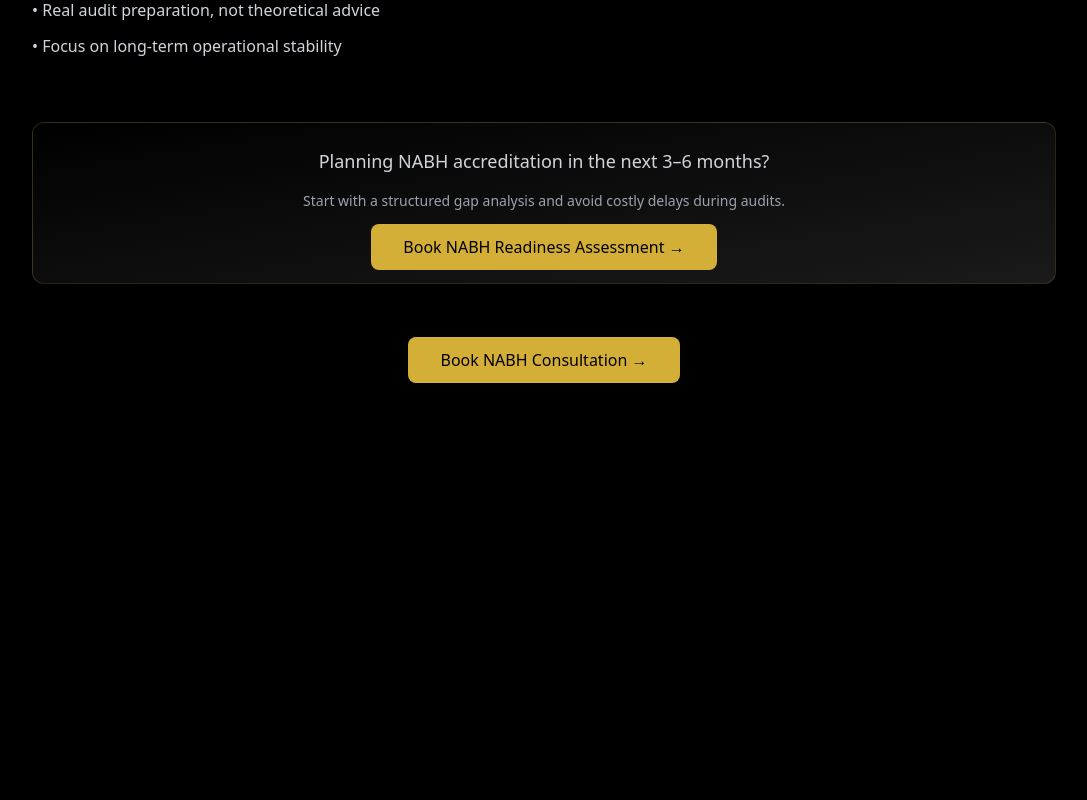
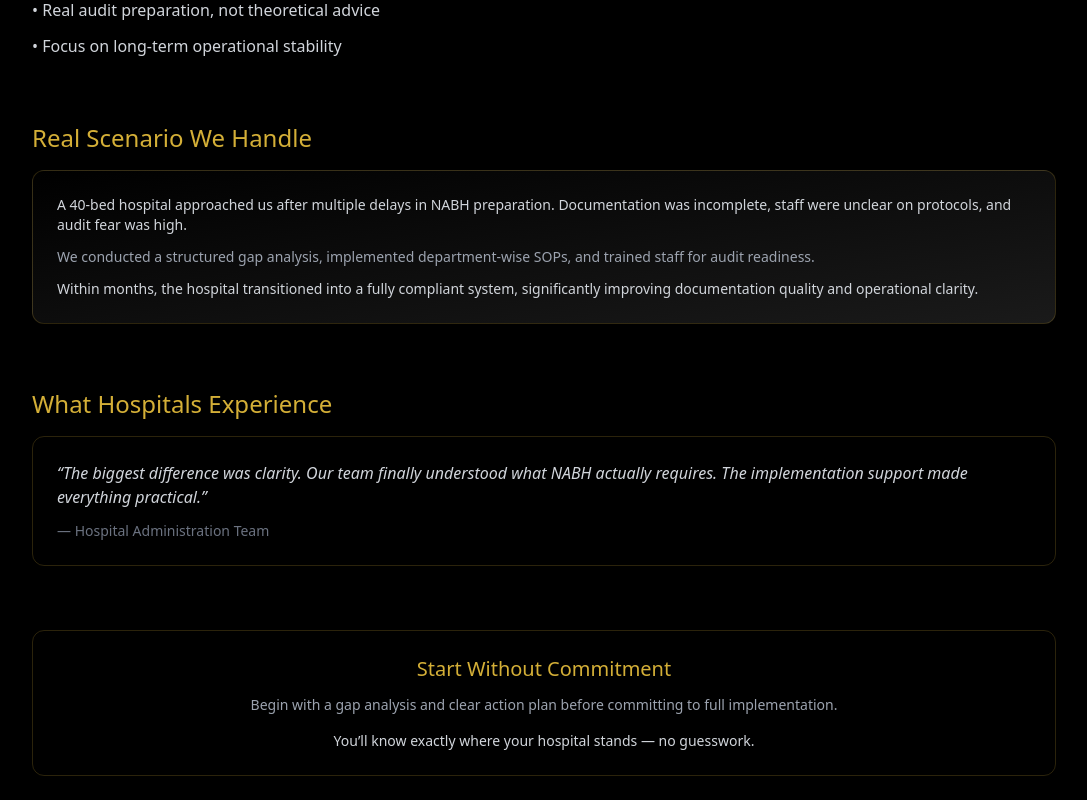
Before and after one commit to hospinovus-lgtm/hospinovus.com, a React (Vite) app: page /services/growth in a window 1280 px wide. Shown: the part 1180-1980 px from the top of the page, without its empty margins (96-1183 px from the left). Before the commit the page ends 1632 px from the top, so only its background shows below. Built offline with nearby package versions, Linux system fonts and the light colour scheme.

Commit message:
Added credibility layer to NABH page

```diff
--- a/src/pages/ServiceDetail.tsx
+++ b/src/pages/ServiceDetail.tsx
@@ -128,7 +128,64 @@
     <li>• Focus on long-term operational stability</li>
   </ul>
 </div>
+{/* CASE-STYLE STORY */}
+<div>
+  <h2 className="text-2xl text-gold mb-4">
+    Real Scenario We Handle
+  </h2>
 
+  <div className="border border-gold/20 p-6 rounded-xl bg-gradient-to-br from-black to-[#1a1a1a] space-y-3">
+    <p className="text-gray-300 text-sm">
+      A 40-bed hospital approached us after multiple delays in NABH preparation.
+      Documentation was incomplete, staff were unclear on protocols, and audit fear was high.
+    </p>
+
+    <p className="text-gray-400 text-sm">
+      We conducted a structured gap analysis, implemented department-wise SOPs,
+      and trained staff for audit readiness.
+    </p>
+
+    <p className="text-gray-300 text-sm">
+      Within months, the hospital transitioned into a fully compliant system,
+      significantly improving documentation quality and operational clarity.
+    </p>
+  </div>
+</div>
+
+
+{/* TESTIMONIAL */}
+<div>
+  <h2 className="text-2xl text-gold mb-4">
+    What Hospitals Experience
+  </h2>
+
+  <div className="border border-gold/20 p-6 rounded-xl">
+    <p className="text-gray-300 italic">
+      “The biggest difference was clarity. Our team finally understood what NABH actually requires.
+      The implementation support made everything practical.”
+    </p>
+
+    <p className="text-gray-500 text-sm mt-3">
+      — Hospital Administration Team
+    </p>
+  </div>
+</div>
+
+
+{/* RISK REVERSAL */}
+<div className="border border-gold/20 p-6 rounded-xl text-center">
+  <h3 className="text-xl text-gold mb-3">
+    Start Without Commitment
+  </h3>
+
+  <p className="text-gray-400 text-sm mb-4">
+    Begin with a gap analysis and clear action plan before committing to full implementation.
+  </p>
+
+  <p className="text-gray-300 text-sm">
+    You’ll know exactly where your hospital stands — no guesswork.
+  </p>
+</div>
 
 {/* URGENCY BLOCK */}
 <div className="border border-gold/20 p-6 rounded-xl text-center bg-gradient-to-br from-black to-[#1a1a1a]">
```
